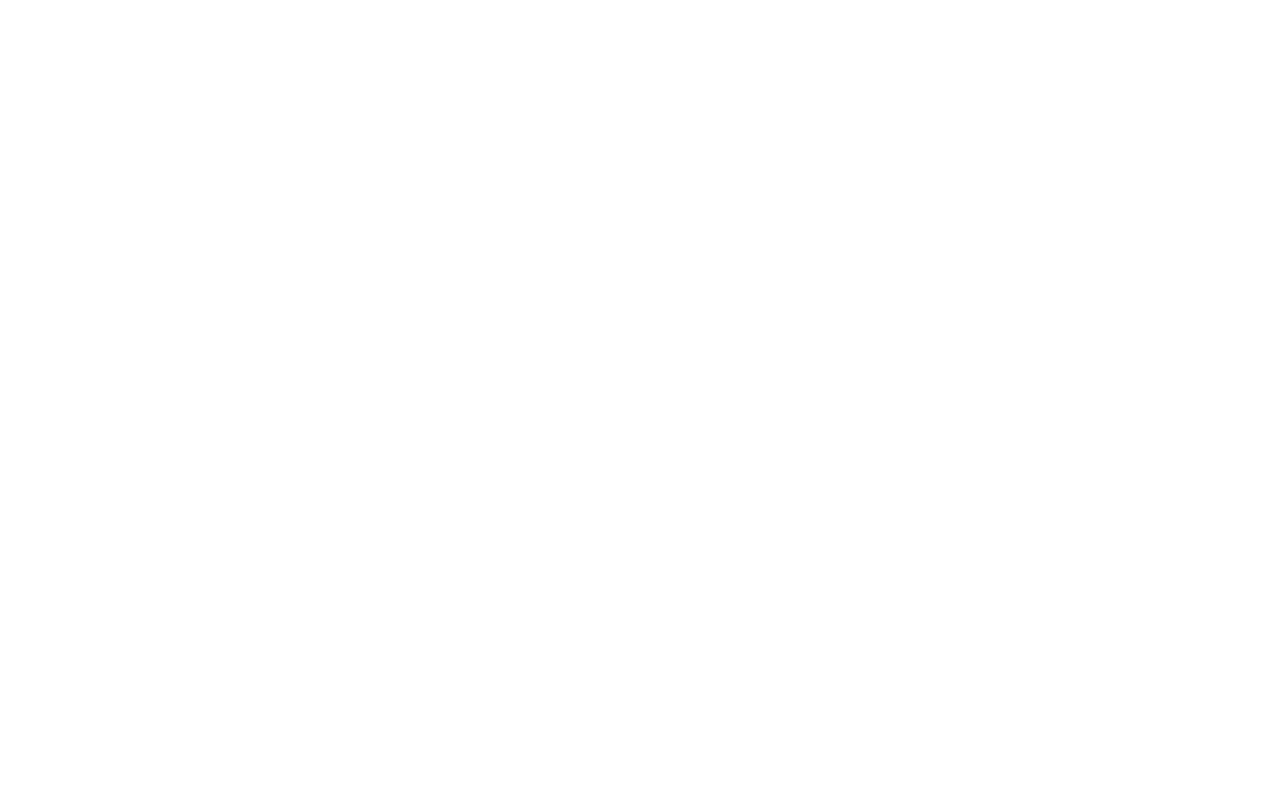
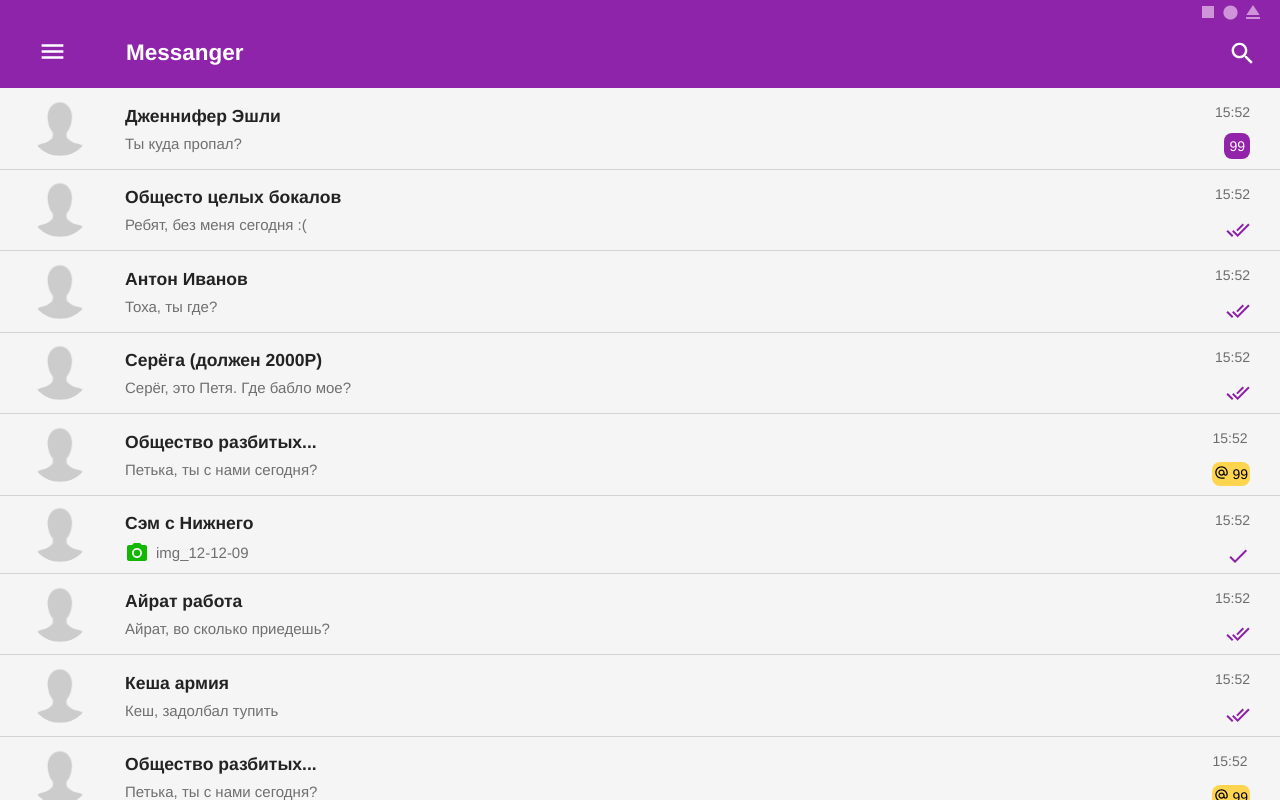
Before and after one commit to xznex/2022-2-VK-EDU-FS-Frontend-E-Zernin, a React (Create React App) app in the folder react-chat/: page / in a window 1280 px wide. Built offline with nearby package versions, Linux system fonts and the light colour scheme.

Commit message:
url на стейтах

```diff
--- a/react-chat/src/App.js
+++ b/react-chat/src/App.js
@@ -5,23 +5,23 @@
 import {PageChat} from "./pages/PageChat/PageChat";
 
 class App extends React.Component {
-    showChatList = () => {
-        if (window.location.pathname === '/2022-2-VK-EDU-FS-Frontend-E-Zernin/') {
-            return <ChatList />
+	constructor(props) {
+		super(props);
+		this.state = {
+			currentPage: 'chat-list'
+		};
 	}
-    }
-    showPageChat = () => {
-        if (window.location.pathname === '/2022-2-VK-EDU-FS-Frontend-E-Zernin/chat') {
-            return <PageChat />
-        }
-    }
-
 
 	render() {
 		return (
 			<div className="App">
-                {this.showChatList()}
-                {this.showPageChat()}
+				{this.state.currentPage === 'chat-list' && (
+					<ChatList changePage={_currentPage => this.setState({currentPage: _currentPage})}/>
+				)}
+
+				{this.state.currentPage === 'chat' && (
+					<PageChat changePage={_currentPage => this.setState({currentPage: _currentPage})}/>
+				)}
 			</div>
 		);
 	}
--- a/react-chat/src/components/Header/DialogHeader.js
+++ b/react-chat/src/components/Header/DialogHeader.js
@@ -8,7 +8,7 @@
 import ArrowBackIcon from '@mui/icons-material/ArrowBack';
 import MoreVertIcon from '@mui/icons-material/MoreVert';
 
-export function DialogHeader() {
+export function DialogHeader(props) {
     return (
         <React.Fragment>
             <div className={header.hat}>
@@ -17,9 +17,9 @@
                 <StopIcon id={header.stop} />
             </div>
             <div className={header.header}>
-                <a className={header.first_element} href="/">
+                <div className={header.first_element} onClick={props.changePage}>
                     <ArrowBackIcon sx={{ fontSize: 35 }} className={`${header.header__icons}`} id={header.arrow_back} />
-                </a>
+                </div>
 
                 <div className={header.profile}>
                     <img src={avatar} alt="avatar" id={header.avatar} />
--- a/react-chat/src/pages/PageChat/PageChat.js
+++ b/react-chat/src/pages/PageChat/PageChat.js
@@ -4,7 +4,7 @@
 import {PageChatContent} from '../../components/Content/PageChatContent';
 import {MessageForm} from "../../components/Button/MessageForm";
 
-export function PageChat() {
+export function PageChat(props) {
 	const localMessages = (localStorage.getItem("messages")) ? JSON.parse(localStorage.getItem("messages")) : [];
 	const [messageValue, setMessageValue] = useState('');
 	const [messages, setMessages] = useState([...localMessages]);
@@ -50,7 +50,7 @@
 
 	return (
 		<div className="container">
-			<DialogHeader/>
+			<DialogHeader changePage={() => props.changePage('chat-list')} />
 			<PageChatContent messages={messages}/>
 			<MessageForm
 				onFormSubmit={onFormSubmit}
--- a/react-chat/src/pages/PageChatList/ChatList.js
+++ b/react-chat/src/pages/PageChatList/ChatList.js
@@ -9,14 +9,14 @@
 import avatarProfile from './Anonymous.png'
 
 
-// по хорошему здесь стоило бы сделать objects map всех чатиков с проверками всяких done_all'ов, avatar'ов,
-// но это только по хорошему)
-export function ChatList() {
+// по хорошему здесь стоило бы сделать objects map всех чатиков c их компонентами и проверками всяких done_all'ов,
+// avatar'ов, но это только по хорошему
+export function ChatList(props) {
 	return (
 		<div className="container">
 			<ChatListHeader/>
-			<div className={styles.chat_list}>
-				<a className={styles.chat_message} href="/chat">
+			<div className={styles.chat_list} onClick={() => props.changePage('chat')}>
+				<div className={styles.chat_message}>
 					<div className={styles.message__avatar}>
 						<img src={avatarProfile} alt="avatar" className={styles.message__avatar_img}/>
 					</div>
@@ -30,8 +30,8 @@
 							<span className={styles.unread}>99</span>
 						</div>
 					</div>
-				</a>
-				<a className={styles.chat_message} href="/chat">
+				</div>
+				<div className={styles.chat_message} onClick={() => props.changePage('chat')}>
 					<div className={styles.message__avatar}>
 						<img src={avatarProfile} alt="avatar" className={styles.message__avatar_img}/>
 					</div>
@@ -45,8 +45,8 @@
 							<DoneAllIcon className={styles.message__info_done_all_icon}/>
 						</div>
 					</div>
-				</a>
-				<a className={styles.chat_message} href="/chat">
+				</div>
+				<div className={styles.chat_message} onClick={() => props.changePage('chat')}>
 					<div className={styles.message__avatar}>
 						<img src={avatarProfile} alt="avatar" className={styles.message__avatar_img}/>
 					</div>
@@ -60,8 +60,8 @@
 							<DoneAllIcon className={styles.message__info_done_all_icon}/>
 						</div>
 					</div>
-				</a>
-				<a className={styles.chat_message} href="/chat">
+				</div>
+				<div className={styles.chat_message} onClick={() => props.changePage('chat')}>
 					<div className={styles.message__avatar}>
 						<img src={avatarProfile} alt="avatar" className={styles.message__avatar_img}/>
 					</div>
@@ -75,8 +75,8 @@
 							<DoneAllIcon className={styles.message__info_done_all_icon}/>
 						</div>
 					</div>
-				</a>
-				<a className={styles.chat_message} href="/chat">
+				</div>
+				<div className={styles.chat_message} onClick={() => props.changePage('chat')}>
 					<div className={styles.message__avatar}>
 						<img src={avatarProfile} alt="avatar" className={styles.message__avatar_img}/>
 					</div>
@@ -93,8 +93,8 @@
 							</div>
 						</div>
 					</div>
-				</a>
-				<a className={styles.chat_message} href="/chat">
+				</div>
+				<div className={styles.chat_message} onClick={() => props.changePage('chat')}>
 					<div className={styles.message__avatar}>
 						<img src={avatarProfile} alt="avatar" className={styles.message__avatar_img}/>
 					</div>
@@ -112,8 +112,8 @@
 							<DoneIcon className={styles.message__info_done_all_icon}/>
 						</div>
 					</div>
-				</a>
-				<a className={styles.chat_message} href="/chat">
+				</div>
+				<div className={styles.chat_message} onClick={() => props.changePage('chat')}>
 					<div className={styles.message__avatar}>
 						<img src={avatarProfile} alt="avatar" className={styles.message__avatar_img}/>
 					</div>
@@ -127,8 +127,8 @@
 							<DoneAllIcon className={styles.message__info_done_all_icon}/>
 						</div>
 					</div>
-				</a>
-				<a className={styles.chat_message} href="/chat">
+				</div>
+				<div className={styles.chat_message} onClick={() => props.changePage('chat')}>
 					<div className={styles.message__avatar}>
 						<img src={avatarProfile} alt="avatar" className={styles.message__avatar_img}/>
 					</div>
@@ -142,8 +142,8 @@
 							<DoneAllIcon className={styles.message__info_done_all_icon}/>
 						</div>
 					</div>
-				</a>
-				<a className={styles.chat_message} href="/chat">
+				</div>
+				<div className={styles.chat_message} onClick={() => props.changePage('chat')}>
 					<div className={styles.message__avatar}>
 						<img src={avatarProfile} alt="avatar" className={styles.message__avatar_img}/>
 					</div>
@@ -160,7 +160,7 @@
 							</div>
 						</div>
 					</div>
-				</a>
+				</div>
 			</div>
 		</div>
 	);
```
Lines whose indentation alone changed are shown as unchanged.
